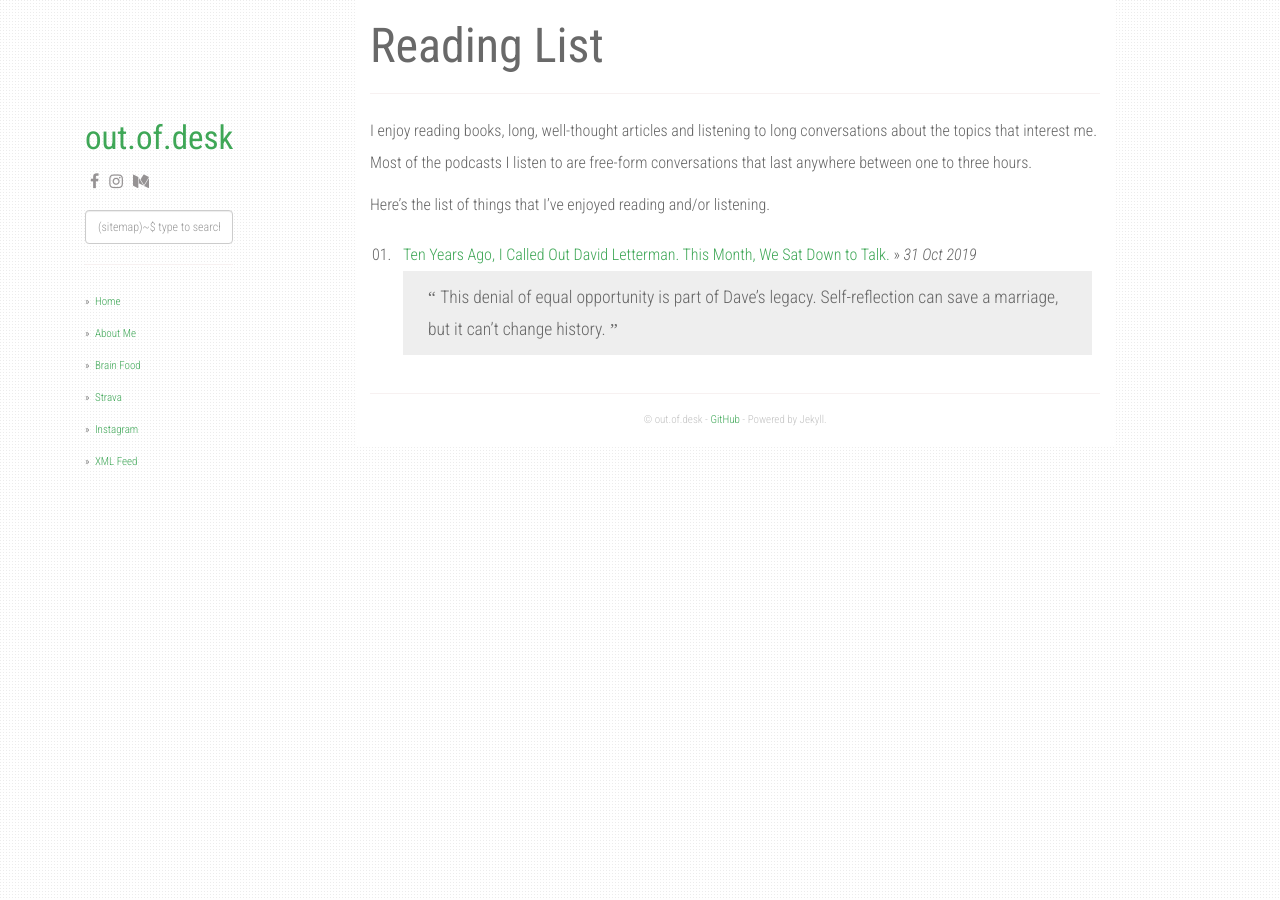
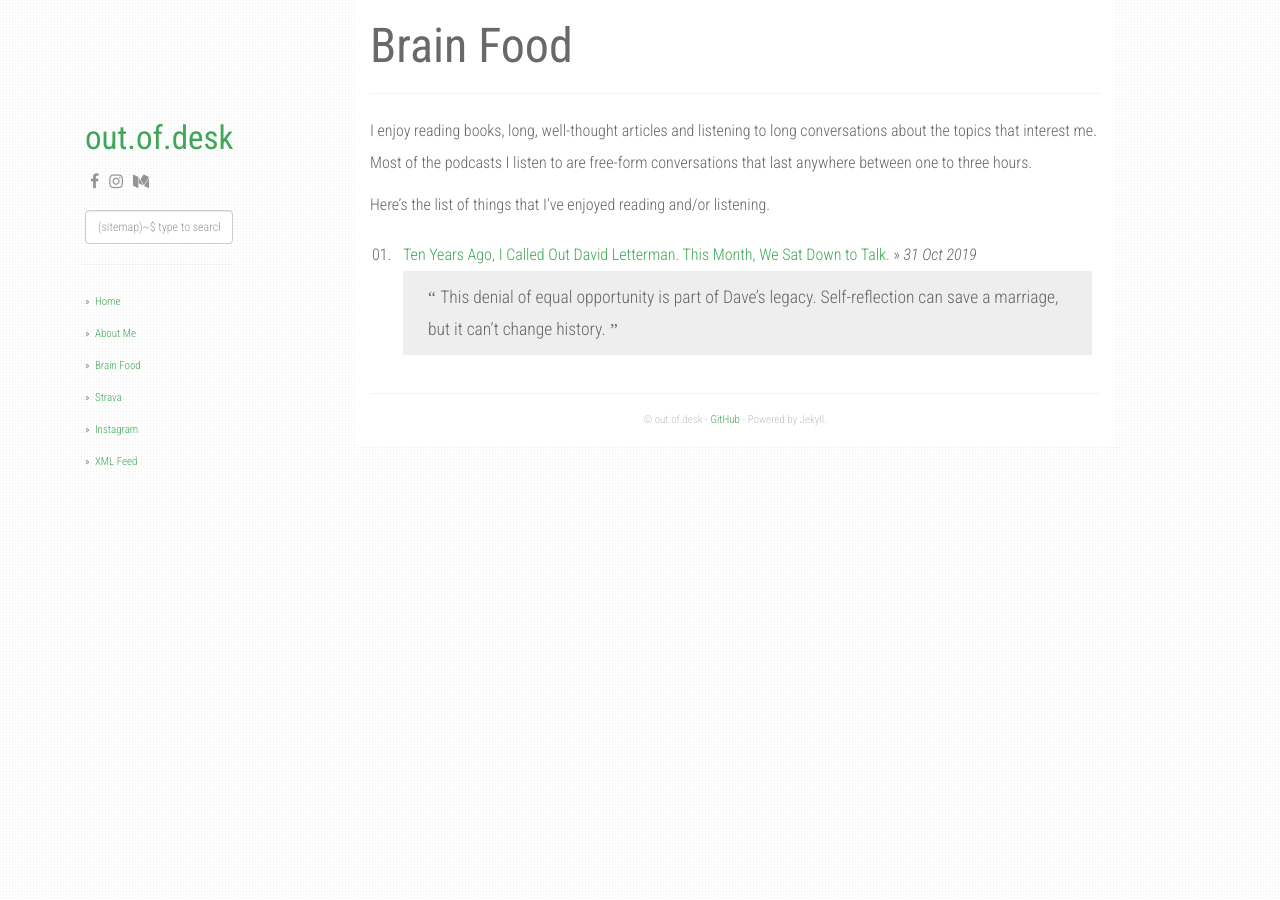
Before and after one commit to outofdesk/outofdesk.github.io, a Jekyll site: the page built from reading.md, in a window 1280 px wide. Built offline with Jekyll 4.4.1, drawn with Linux system fonts in a browser that asks for light colours; nearby versions of some CDN libraries.

Commit message:
update reading list

```diff
--- a/reading.md
+++ b/reading.md
@@ -1,6 +1,6 @@
 ---
 layout: page
-title: Reading List
+title: Brain Food
 permalink: /reading/
 ---
 I enjoy reading books, long, well-thought articles and listening to long conversations about the topics that interest me. Most of the podcasts I listen to are free-form conversations that last anywhere between one to three hours.
```
Also changed, not shown: 3 other files.
